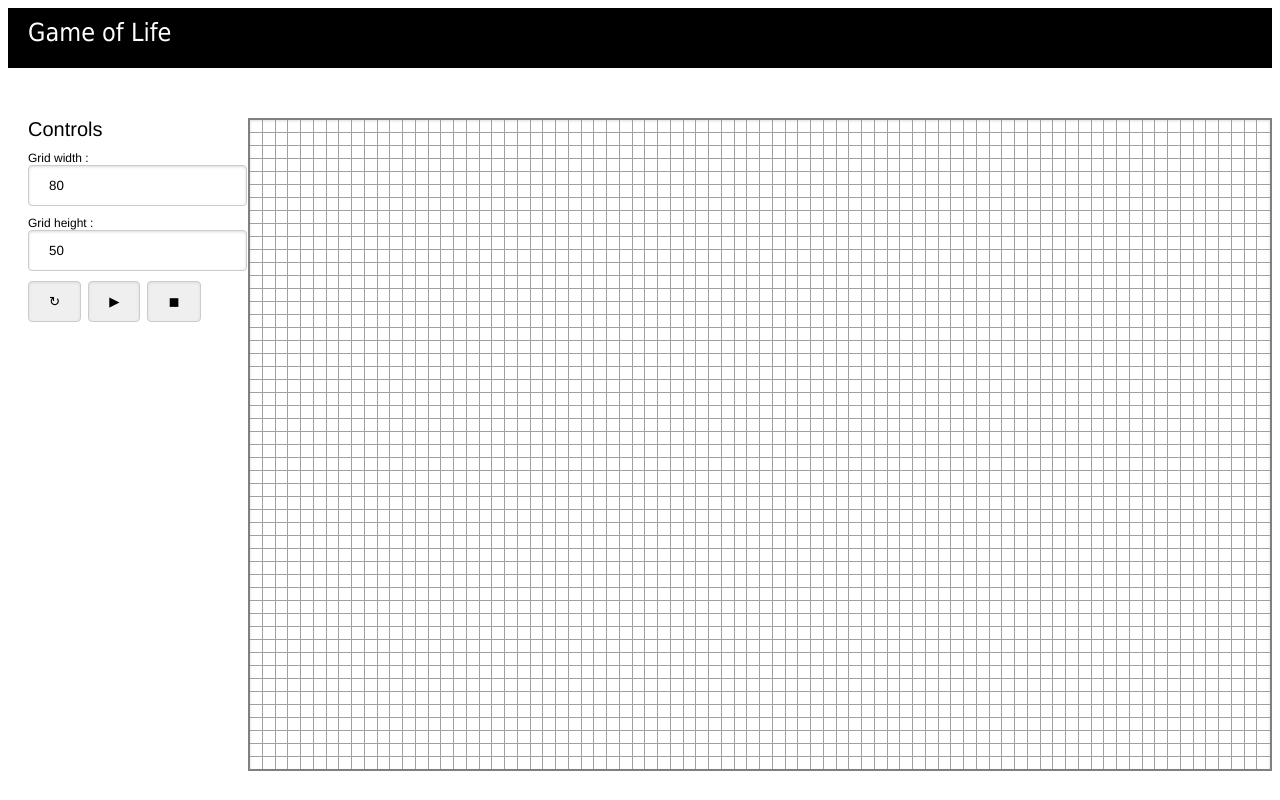
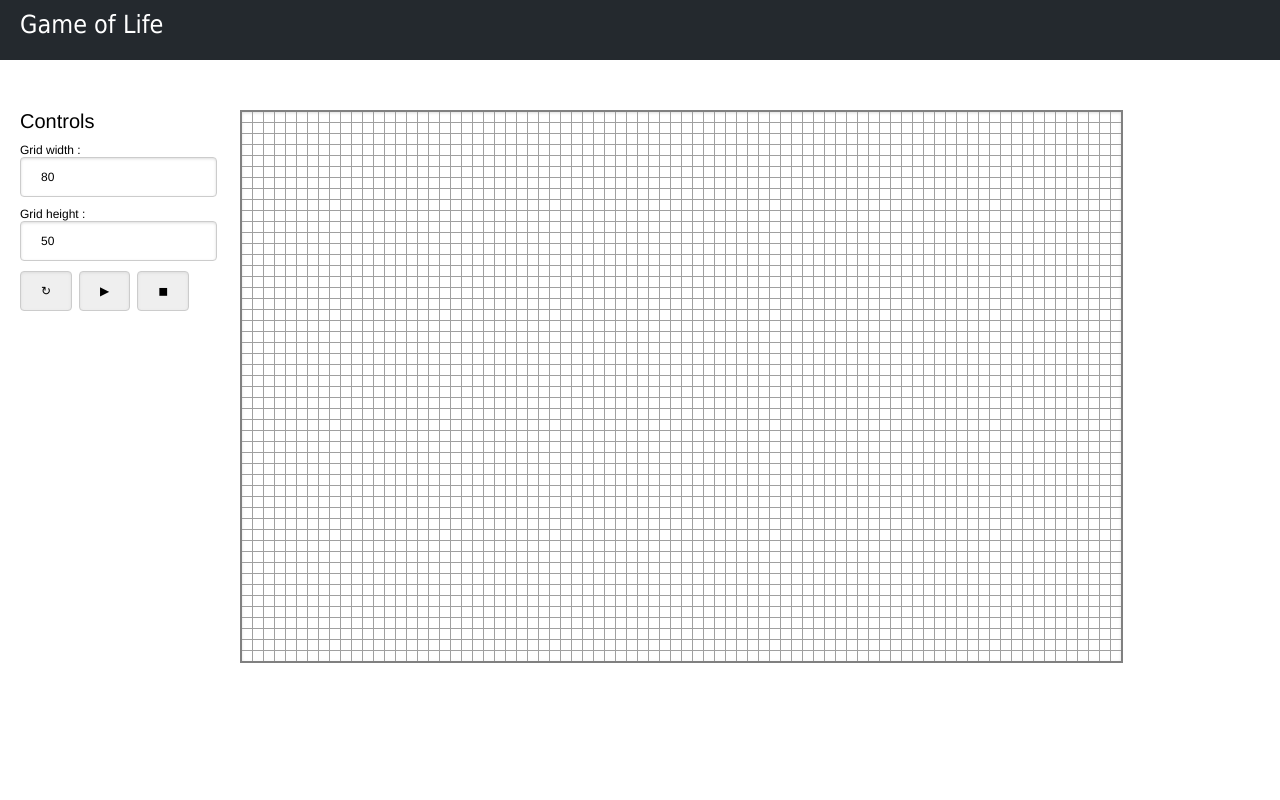
Before and after one commit to gromb57/AngularGameOfLife, an Angular app in the folder angular/: page / in a window 1280 px wide. Built offline with nearby package versions, Linux system fonts and the light colour scheme.

Commit message:
CSS and styling

```diff
--- a/angular/src/app/app.component.css
+++ b/angular/src/app/app.component.css
@@ -1,9 +1,3 @@
-*{
-    margin:0px;
-    padding:0px;
-    font-family:"Tahoma";
-    font-size:12px;
-}
 
 .top_bar{
     width:500px;
@@ -14,10 +8,15 @@
 .header{
     font-size:25px;
     height:40px;
-    background-color:black;
+    background-color:#24292e;
     padding:10px;
     padding-left:20px;
     color:white;
     margin-bottom:50px;
 
 }
+
+.header img {
+    padding:5px;
+    border-radius : 100px;
+}
--- a/angular/src/app/grid/grid.component.html
+++ b/angular/src/app/grid/grid.component.html
@@ -11,7 +11,7 @@
     </div>
 
     <div class="top_bar">
-        <div id="indexGeneration" [class.invisible]="indexGeneration == 0" class="red">Generation # {{indexGeneration}}</div>
+        <div id="indexGeneration" [class.invisible]="indexGeneration == 0" class="red">Generation {{indexGeneration}}</div>
     </div>
 </div>
 
--- a/angular/src/styles.css
+++ b/angular/src/styles.css
@@ -1 +1,11 @@
 /* You can add global styles to this file, and also import other style files */
+*{
+    margin:0px;
+    padding:0px;
+    font-family:"Tahoma";
+    font-size:12px;
+}
+
+body {
+    margin: 0px;
+}
```
